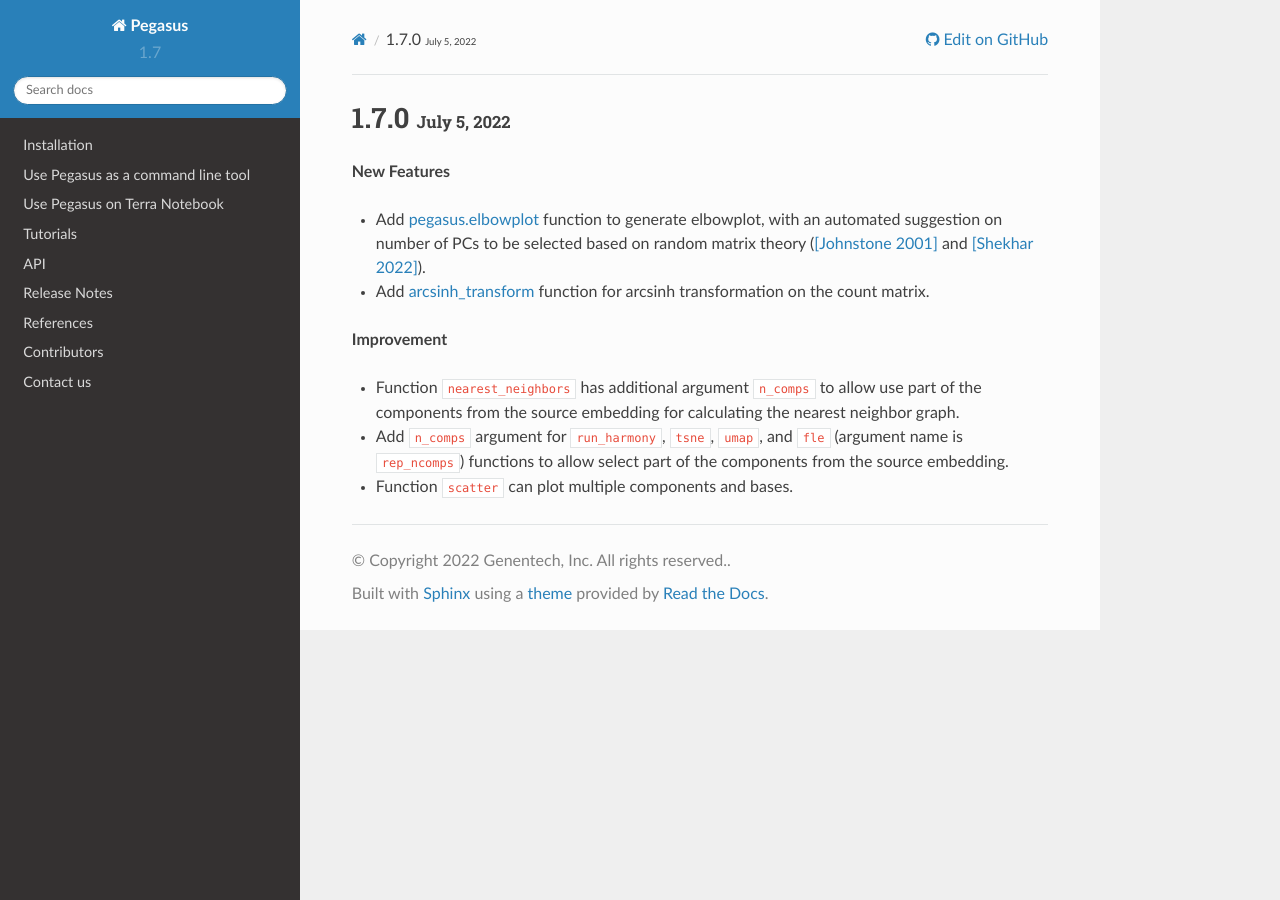
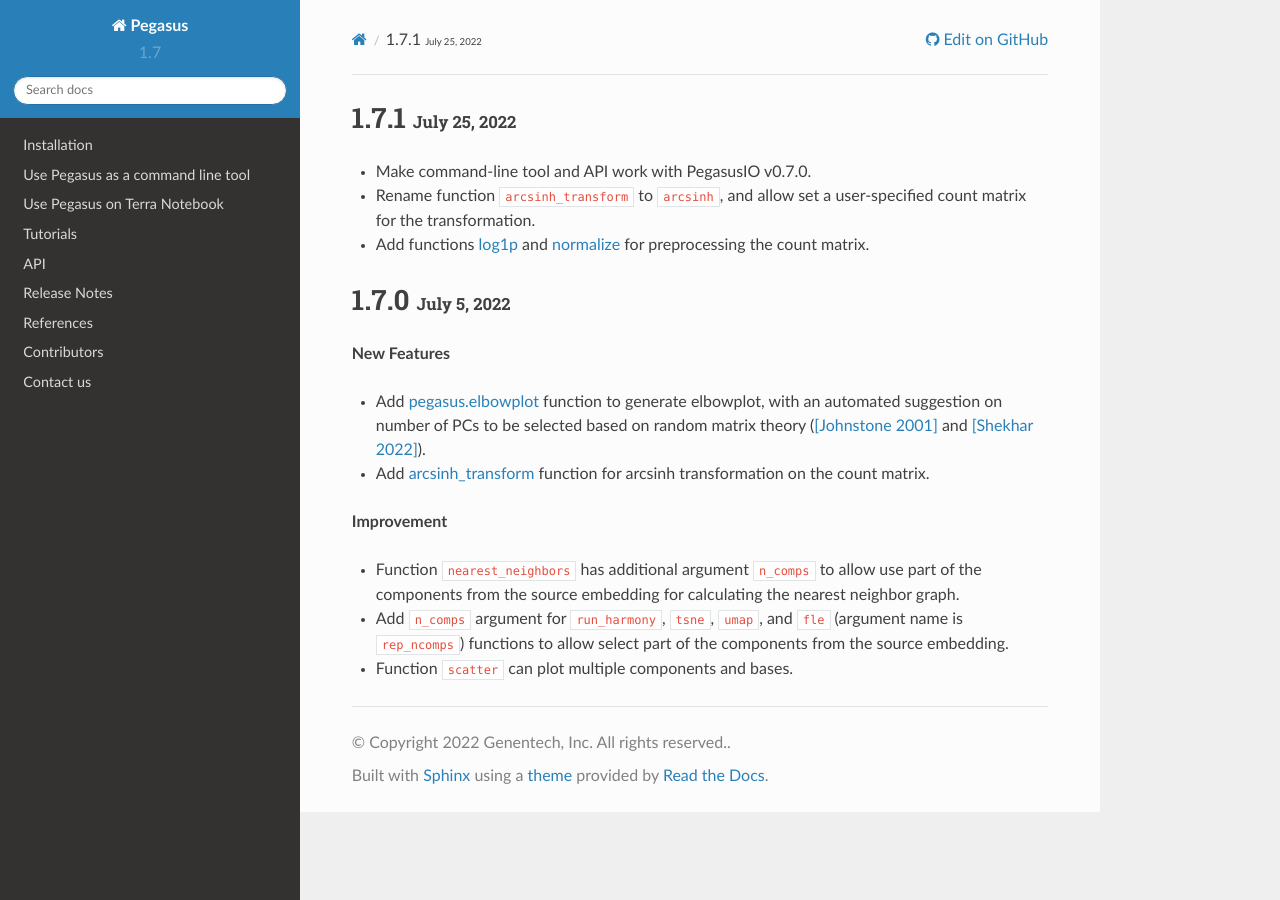
Before and after one commit to lilab-bcb/pegasus, a Sphinx documentation site: the page built from docs/release_notes/version_1_7.rst, in a window 1280 px wide. Built offline with Sphinx 7.4.7 and the Read the Docs theme 2.0.0, drawn with Linux system fonts in a browser that asks for light colours; formulas are drawn with MathJax 3.

Commit message:
update docs

```diff
--- a/docs/api/index.rst
+++ b/docs/api/index.rst
@@ -32,7 +32,9 @@
     filter_data
     identify_robust_genes
     log_norm
-    arcsinh_transform
+    log1p
+    normalize
+    arcsinh
     highly_variable_features
     select_features
     pca
--- a/docs/conf.py
+++ b/docs/conf.py
@@ -31,7 +31,7 @@
 # The short X.Y version
 version = "1.7"
 # The full version, including alpha/beta/rc tags
-release = "1.7.0"
+release = "1.7.1"
 
 
 # -- General configuration ---------------------------------------------------
--- a/docs/release_notes/version_1_7.rst
+++ b/docs/release_notes/version_1_7.rst
@@ -1,3 +1,10 @@
+1.7.1 :small:`July 25, 2022`
+^^^^^^^^^^^^^^^^^^^^^^^^^^^^^^^
+
+* Make command-line tool and API work with PegasusIO v0.7.0.
+* Rename function ``arcsinh_transform`` to ``arcsinh``, and allow set a user-specified count matrix for the transformation.
+* Add functions `log1p <./api/pegasus.log1p.html>`_ and `normalize <./api/pegasus.normalize.html>`_ for preprocessing the count matrix.
+
 1.7.0 :small:`July 5, 2022`
 ^^^^^^^^^^^^^^^^^^^^^^^^^^^^^^^^^^
 
```
Also changed, not shown: 1 other file.
